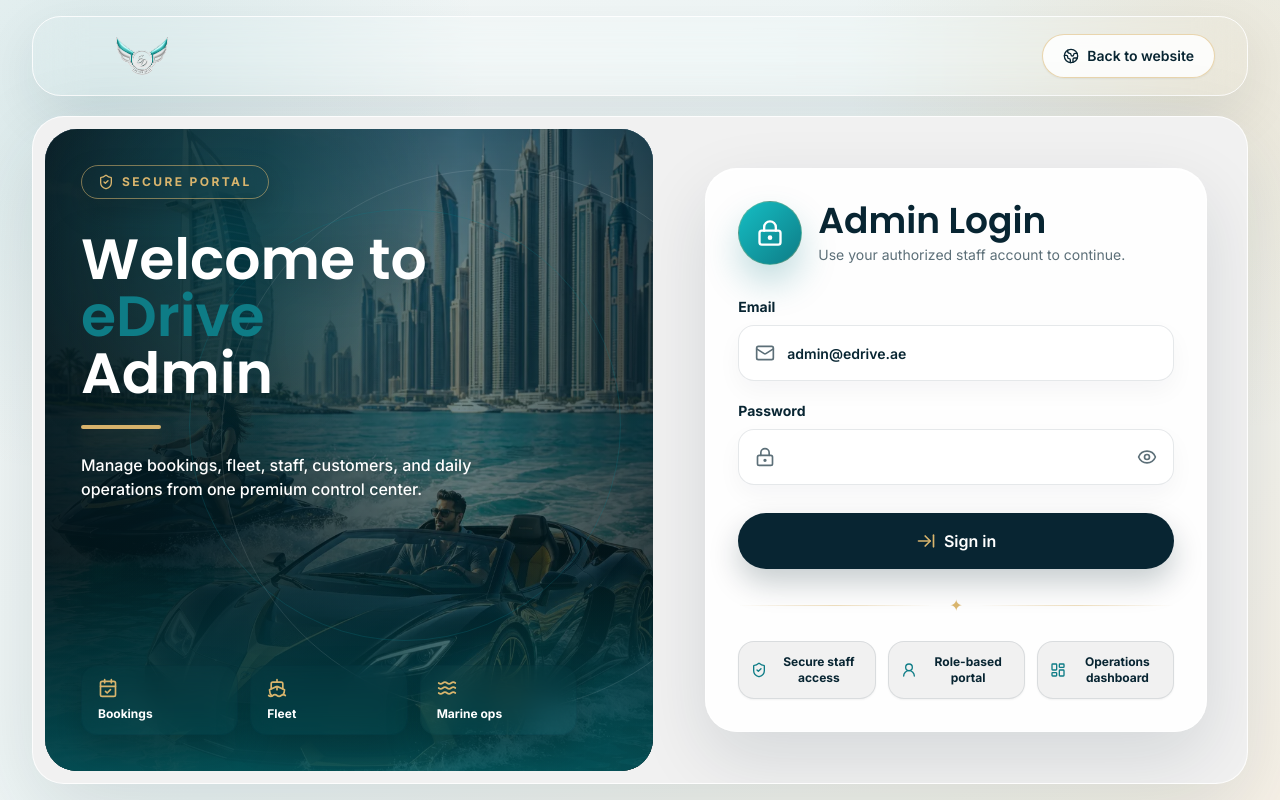
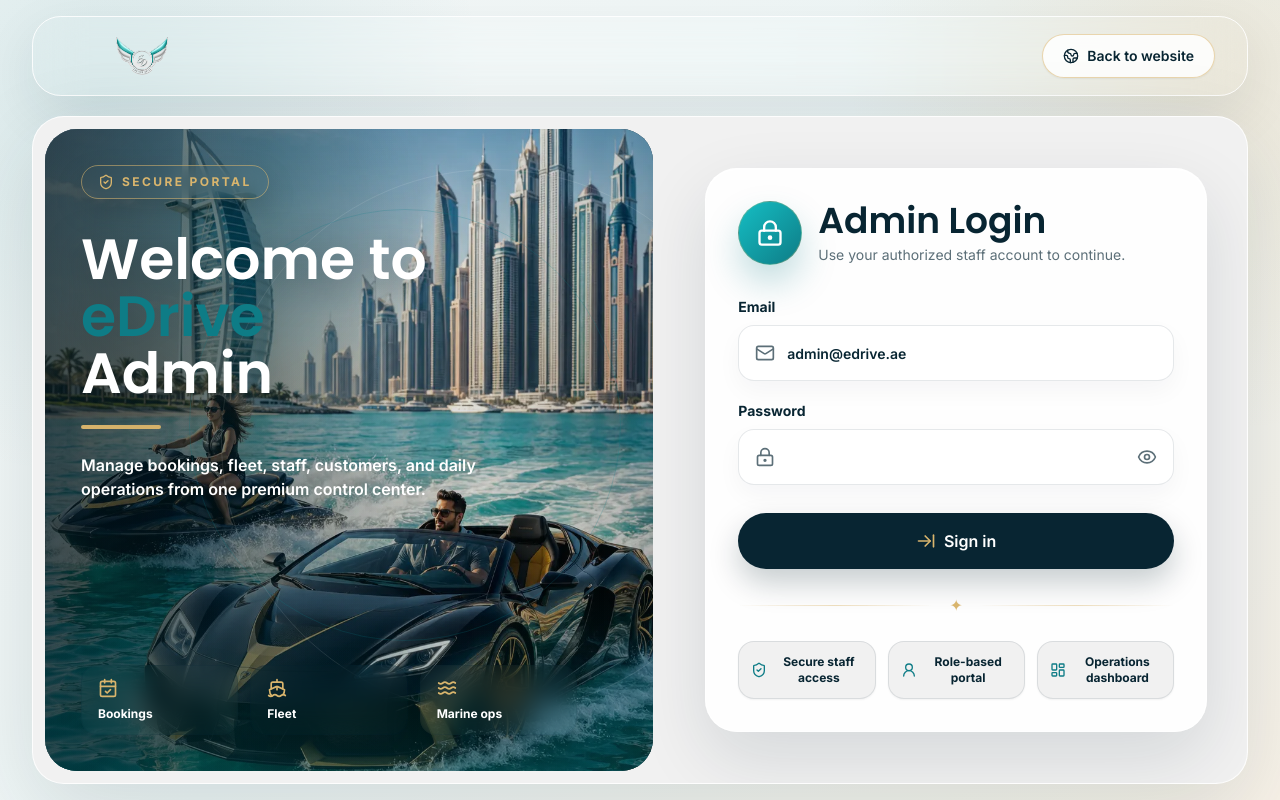
Before and after one commit to emranyounasdxb-ai/edrive-water-sports, a Next.js app: page /admin/login in a window 1280 px wide. Built offline with nearby package versions, Linux system fonts and the light colour scheme; no server answers.

Commit message:
Lighten admin login image overlay

```diff
--- a/app/admin/login/page.tsx
+++ b/app/admin/login/page.tsx
@@ -48,22 +48,23 @@
         <section className="grid flex-1 overflow-hidden rounded-[2rem] border border-white/85 bg-white/70 shadow-[0_28px_90px_rgba(8,37,50,0.13)] backdrop-blur-xl lg:grid-cols-[1fr_0.92fr]">
           <div className="relative min-h-[34rem] overflow-hidden rounded-[2rem] bg-primary-900 p-6 text-white sm:p-9 lg:m-3 lg:min-h-0">
             <img src="/images/admin/login-hero.webp" alt="eDrive Water Sports admin portal" className="absolute inset-0 h-full w-full object-cover object-center" />
-            <div className="absolute inset-0 bg-[linear-gradient(90deg,rgba(2,26,34,0.94)_0%,rgba(3,41,50,0.82)_36%,rgba(4,57,67,0.50)_68%,rgba(3,34,43,0.72)_100%)]" />
-            <div className="absolute inset-0 bg-[radial-gradient(circle_at_30%_16%,rgba(14,124,134,0.26),transparent_32%),linear-gradient(180deg,rgba(0,0,0,0.14)_0%,rgba(0,0,0,0.10)_42%,rgba(0,0,0,0.50)_100%)]" />
-            <div className="absolute inset-x-0 bottom-0 h-[34%] bg-[linear-gradient(180deg,transparent,rgba(9,164,174,0.40))]" />
+            <div className="absolute inset-0 bg-[linear-gradient(90deg,rgba(2,26,34,0.58)_0%,rgba(3,41,50,0.36)_36%,rgba(4,57,67,0.08)_68%,rgba(3,34,43,0.20)_100%)]" />
+            <div className="absolute inset-0 bg-[radial-gradient(circle_at_28%_16%,rgba(14,124,134,0.16),transparent_32%),linear-gradient(180deg,rgba(0,0,0,0.03)_0%,rgba(0,0,0,0.05)_44%,rgba(0,0,0,0.22)_100%)]" />
+            <div className="absolute inset-x-0 bottom-0 h-[28%] bg-[linear-gradient(180deg,transparent,rgba(9,164,174,0.18))]" />
+            <div className="absolute left-0 top-0 h-full w-[58%] bg-[linear-gradient(90deg,rgba(1,23,31,0.36),rgba(1,23,31,0.16),transparent)]" />
             <div className="absolute -right-28 top-10 size-[34rem] rounded-full border border-white/10" />
-            <div className="absolute right-8 top-20 size-[27rem] rounded-full border border-primary/25" />
+            <div className="absolute right-8 top-20 size-[27rem] rounded-full border border-primary/20" />
 
             <div className="relative z-10 flex h-full min-h-[30rem] flex-col justify-between">
               <div>
-                <span className="inline-flex items-center gap-2 rounded-full border border-gold/55 bg-primary-900/58 px-4 py-2 text-xs font-bold uppercase tracking-[0.2em] text-gold shadow-[0_12px_30px_rgba(0,0,0,0.18)] backdrop-blur">
+                <span className="inline-flex items-center gap-2 rounded-full border border-gold/55 bg-primary-900/42 px-4 py-2 text-xs font-bold uppercase tracking-[0.2em] text-gold shadow-[0_12px_30px_rgba(0,0,0,0.16)] backdrop-blur">
                   <ShieldCheck className="size-4 text-gold" aria-hidden="true" /> Secure Portal
                 </span>
-                <h1 className="mt-8 max-w-xl font-heading text-4xl font-semibold leading-[1.04] text-white drop-shadow-[0_8px_20px_rgba(0,0,0,0.28)] sm:text-5xl xl:text-[3.55rem]">
+                <h1 className="mt-8 max-w-xl font-heading text-4xl font-semibold leading-[1.04] text-white drop-shadow-[0_8px_20px_rgba(0,0,0,0.38)] sm:text-5xl xl:text-[3.55rem]">
                   Welcome to <span className="text-primary">eDrive</span><br />Admin
                 </h1>
                 <div className="mt-6 h-1 w-20 rounded-full bg-gold shadow-[0_8px_20px_rgba(200,151,74,0.28)]" />
-                <p className="mt-6 max-w-md text-sm font-medium leading-7 text-white/88 drop-shadow sm:text-base">
+                <p className="mt-6 max-w-md text-sm font-semibold leading-7 text-white drop-shadow-[0_4px_14px_rgba(0,0,0,0.34)] sm:text-base">
                   Manage bookings, fleet, staff, customers, and daily operations from one premium control center.
                 </p>
               </div>
@@ -74,9 +75,9 @@
                   ['Fleet', Ship],
                   ['Marine ops', Waves]
                 ].map(([label, Icon]) => (
-                  <div key={String(label)} className="rounded-2xl border border-white/18 bg-white/14 px-4 py-3 shadow-[0_16px_36px_rgba(0,0,0,0.20)] backdrop-blur-md">
+                  <div key={String(label)} className="rounded-2xl border border-white/18 bg-primary-900/24 px-4 py-3 shadow-[0_16px_36px_rgba(0,0,0,0.16)] backdrop-blur-md">
                     <Icon className="mb-2 size-5 text-gold" aria-hidden="true" />
-                    <p className="text-xs font-bold text-white/92">{String(label)}</p>
+                    <p className="text-xs font-bold text-white">{String(label)}</p>
                   </div>
                 ))}
               </div>
```
